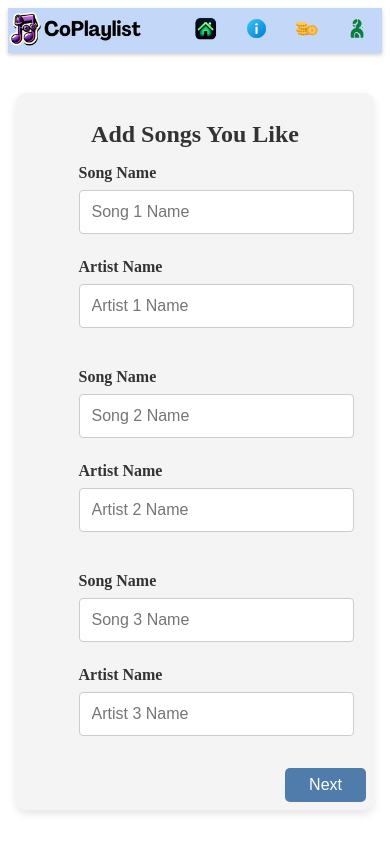
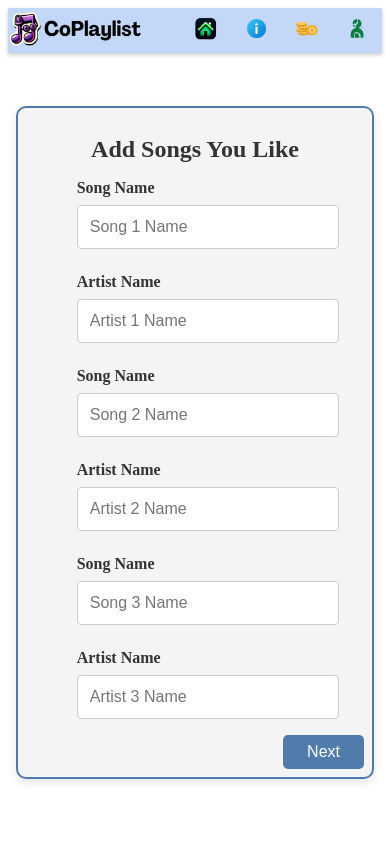
Before and after one commit to WuTangLan1/coplaylist, a Vue app: page /songs in a window 390 px wide. Built offline with nearby package versions, Linux system fonts and the light colour scheme; no server answers.

Commit message:
fixed mobile disp

```diff
--- a/src/components/inputsDir/songsContainer.vue
+++ b/src/components/inputsDir/songsContainer.vue
@@ -75,16 +75,19 @@ export default {
   display: flex;
   flex-direction: column;
   align-items: center;
-  padding: 0.2rem;
+  padding: 0.5rem;
   background: #F4F4F4;
   border-radius: 10px;
   box-shadow: 0 4px 8px rgba(0, 0, 0, 0.1);
-  max-width: 600px;
-  width: 90%;
-  margin: auto;
+  max-width: 700px;
+  margin: 0;
+  border: 2px solid #507cac;
+  max-height: 85vh;
+  overflow-y: auto;
 }
 
 form {
+  width: 100%;
   display: flex;
   flex-direction: column;
   align-items: center;
@@ -98,14 +101,14 @@ form {
 }
 
 .input-group {
+  width: 70%;
   display: flex;
   flex-direction: column;
-  width: 100%;
-  margin-bottom: 1rem;
+  align-items: center;
 }
 
 .input-column {
-  width: 100%; /* Full width by default */
+  width: 100%;
   padding: 0.5rem;
 }
 
```
